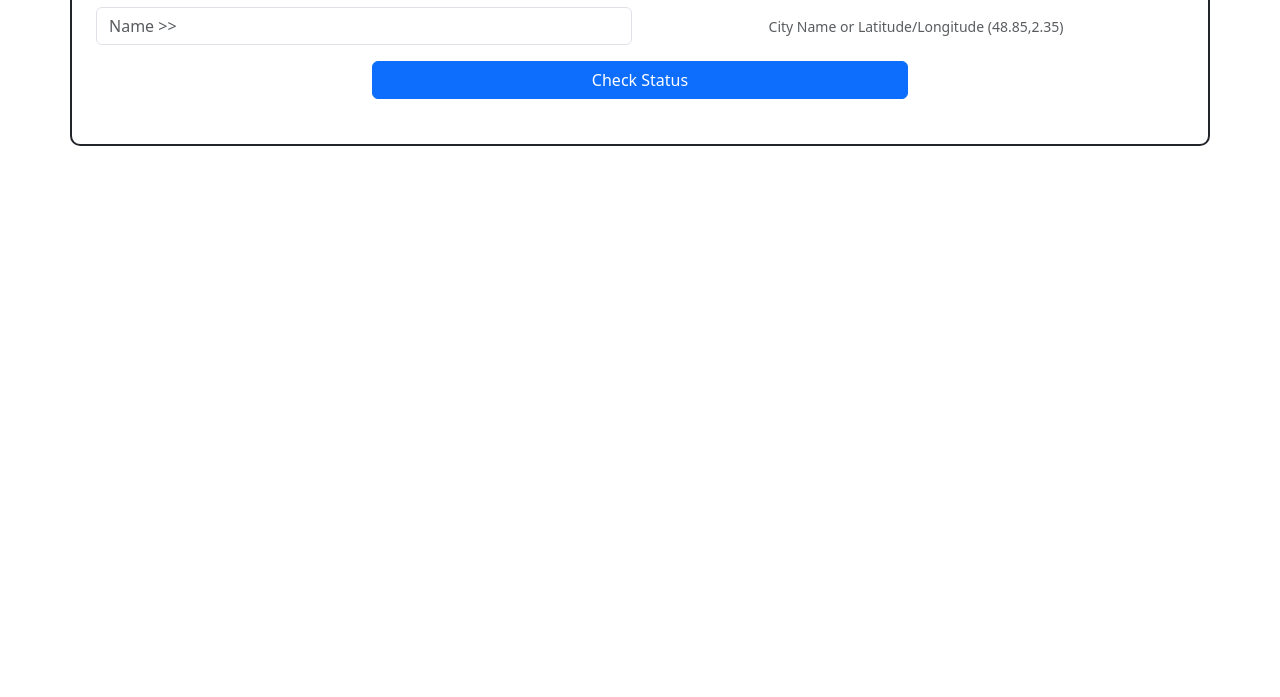
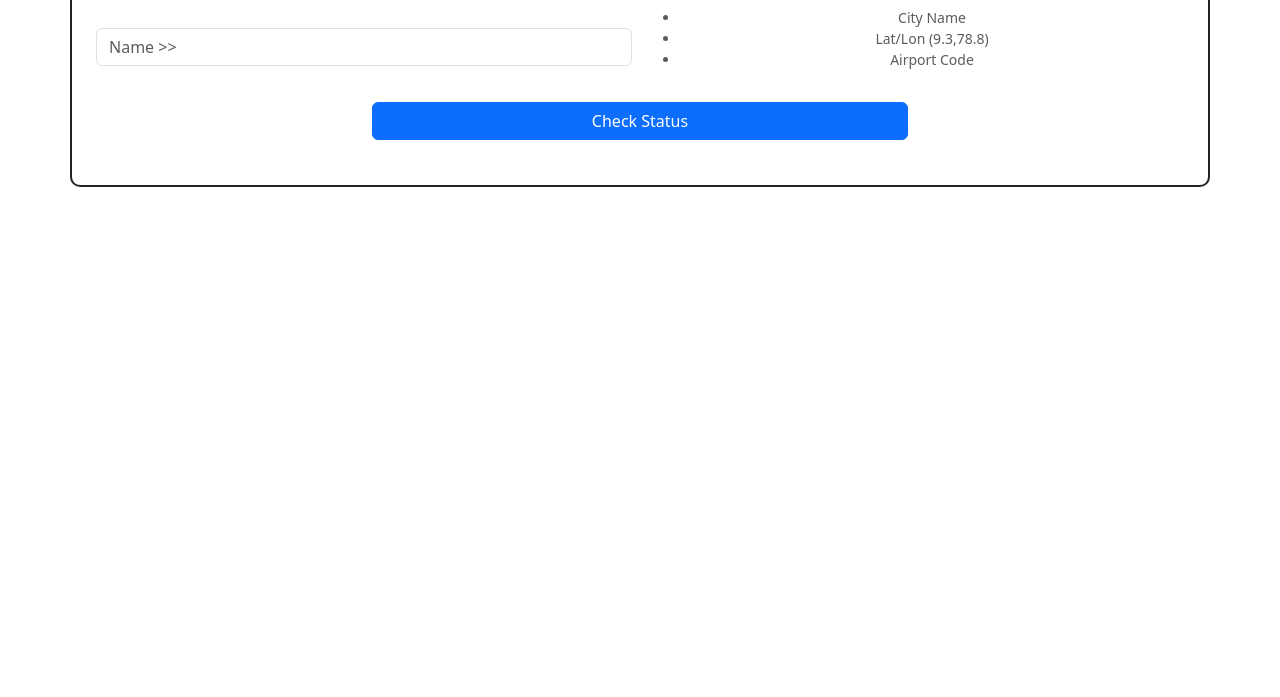
Before and after one commit to MohamedUmar083/weather-forecast-report, a plain HTML site: page index.html in a window 1280 px wide. Shown: the part 103-800 px from the top of the page. Drawn offline with nearby package versions, Linux system fonts and the light colour scheme.

Commit message:
Search by Airport Code added

```diff
--- a/index.html
+++ b/index.html
@@ -25,8 +25,13 @@
 
                     <div class="col-6">
                         <span id="passwordHelpInline" class="form-text">
-                            City Name or Latitude/Longitude (48.85,2.35)
+                            <ul>
+                                <li>City Name</li>
+                                <li>Lat/Lon (9.3,78.8)</li>
+                                <li>Airport Code</li>
+                            </ul>
                         </span>
+
                     </div>
                     <div class="d-grid gap-2 col-6 mx-auto">
                         <button type="button" id="check" class="btn btn-primary ">Check Status</button>
--- a/script.js
+++ b/script.js
@@ -44,8 +44,9 @@ check.addEventListener("click", () => {
               country == rcdata[i].name.official
             ) {
               div.innerHTML = `
+
+              <div class="container body">
               <h2 class="text-center">${name}'s Weather Status</h2>
-              <div class="container body">
               <div class="row">
               <div class="col-md-6 offset-md-3">
               <div class="card h-100">
```
